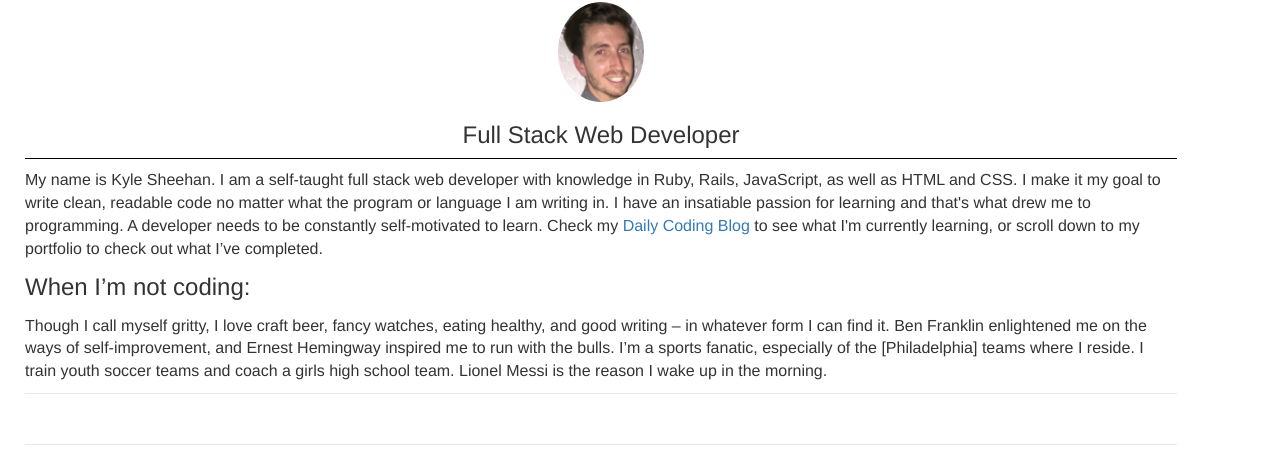
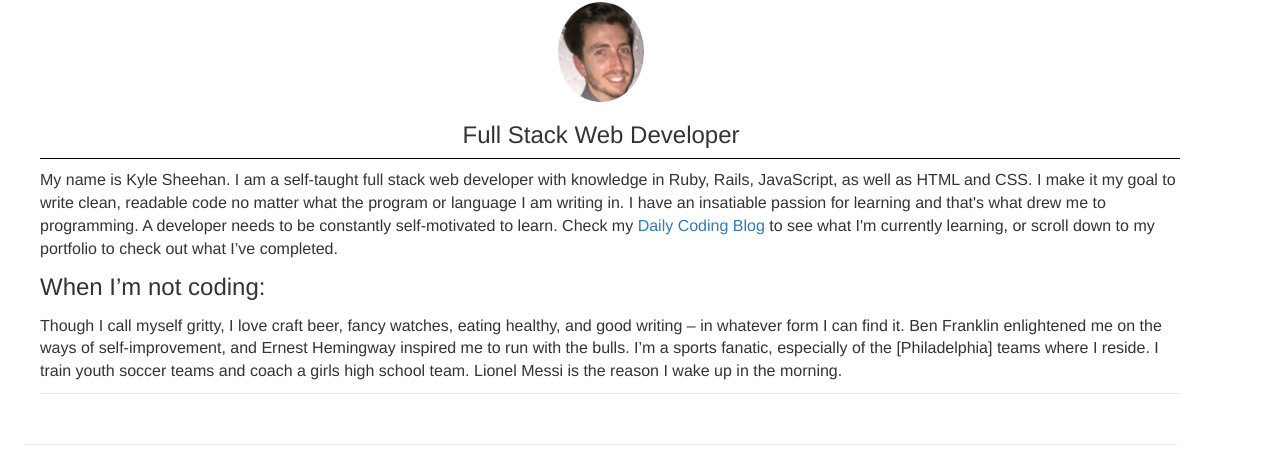
Before and after one commit to ks927/PersonalSite, a plain HTML site: page index.html in a window 1280 px wide. Shown: the part 153-615 px from the top of the page. Drawn offline with nearby package versions, Linux system fonts and the light colour scheme.

Commit message:
Put about section in container to line up better with projects

```diff
--- a/index.html
+++ b/index.html
@@ -44,6 +44,9 @@
     <h1>Kyle Sheehan</h1>
       <img class="img-circle" src="images/headshot.png" />
       <h3>Full Stack Web Developer</h3>
+      <div class="container">
+      <div class="row">
+      <div class="col-lg-12">
       <div class="about">
         <p>My name is Kyle Sheehan. I am a self-taught full stack web developer with knowledge in Ruby, Rails, JavaScript, as well as HTML and CSS. I make it my goal to write clean, readable code no matter what the program or language I am writing in. I have an insatiable passion for learning and that's what drew me to programming. A developer needs to be constantly self-motivated to learn. Check my <a href="https://ks927.github.io/Daily-Blog/">Daily Coding Blog</a> to see what I'm currently learning, or scroll down to my portfolio to check out what I’ve completed.</p>
 
@@ -51,6 +54,9 @@
 
         <p>Though I call myself gritty, I love craft beer, fancy watches, eating healthy, and good writing – in whatever form I can find it. Ben Franklin enlightened me on the ways of self-improvement, and Ernest Hemingway inspired me to run with the bulls. I’m a sports fanatic, especially of the [Philadelphia] teams where I reside. I train youth soccer teams and coach a girls high school team. Lionel Messi is the reason I wake up in the morning.</p>
      </div>
+    </div>
+    </div>
+    </div>
 
     <div class="skills">
         <h1 id="skill">Skills</h1>
```
